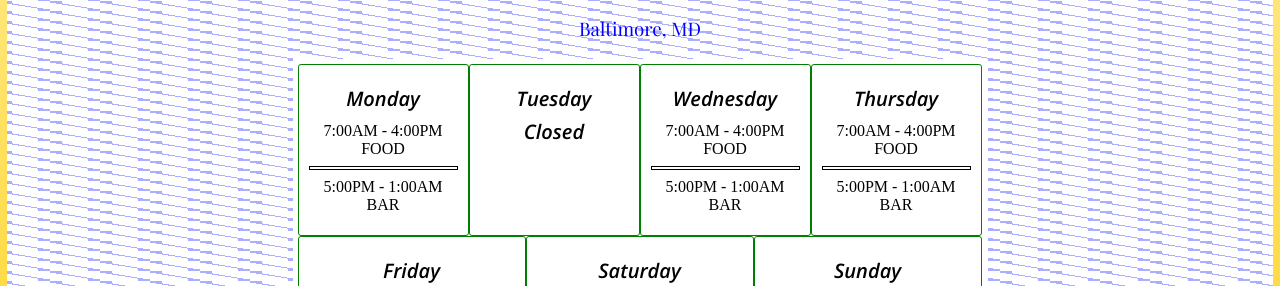
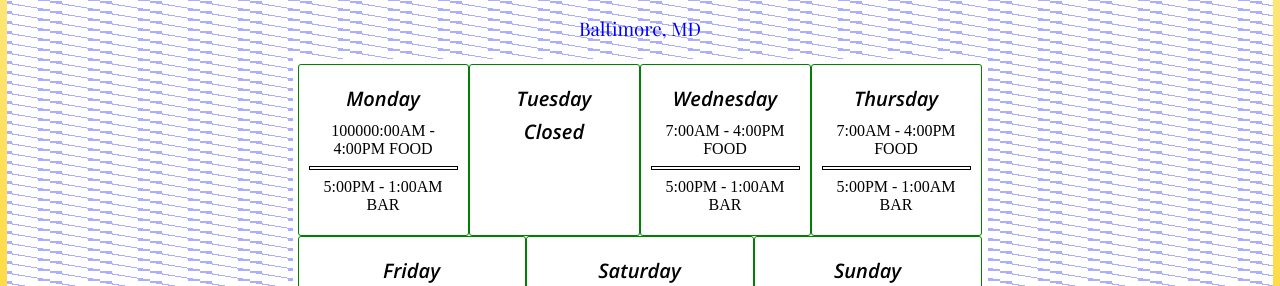
Before and after one commit to NewAMDiner/newamdiner, a plain HTML site: page index.html in a window 1280 px wide. Shown: the part 179-465 px from the top of the page. Drawn offline with nearby package versions, Linux system fonts and the light colour scheme; a script that the page names is missing.

Commit message:
Update index.html

```diff
--- a/index.html
+++ b/index.html
@@ -26,7 +26,7 @@
 			</div>
 				<div class="day" id="monday">
 					<h1> Monday </h1>
-					7:00AM - 4:00PM FOOD
+					100000:00AM - 4:00PM FOOD
 					<hr>
 					5:00PM - 1:00AM BAR
 				</div>
```
